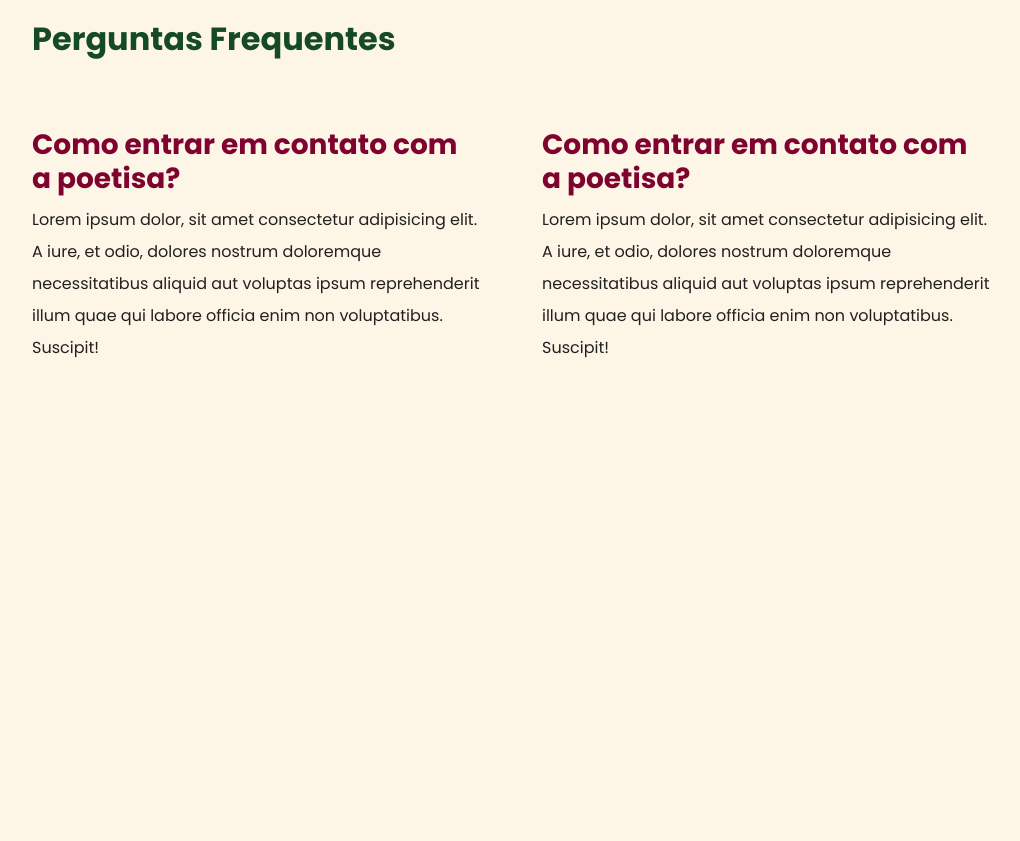
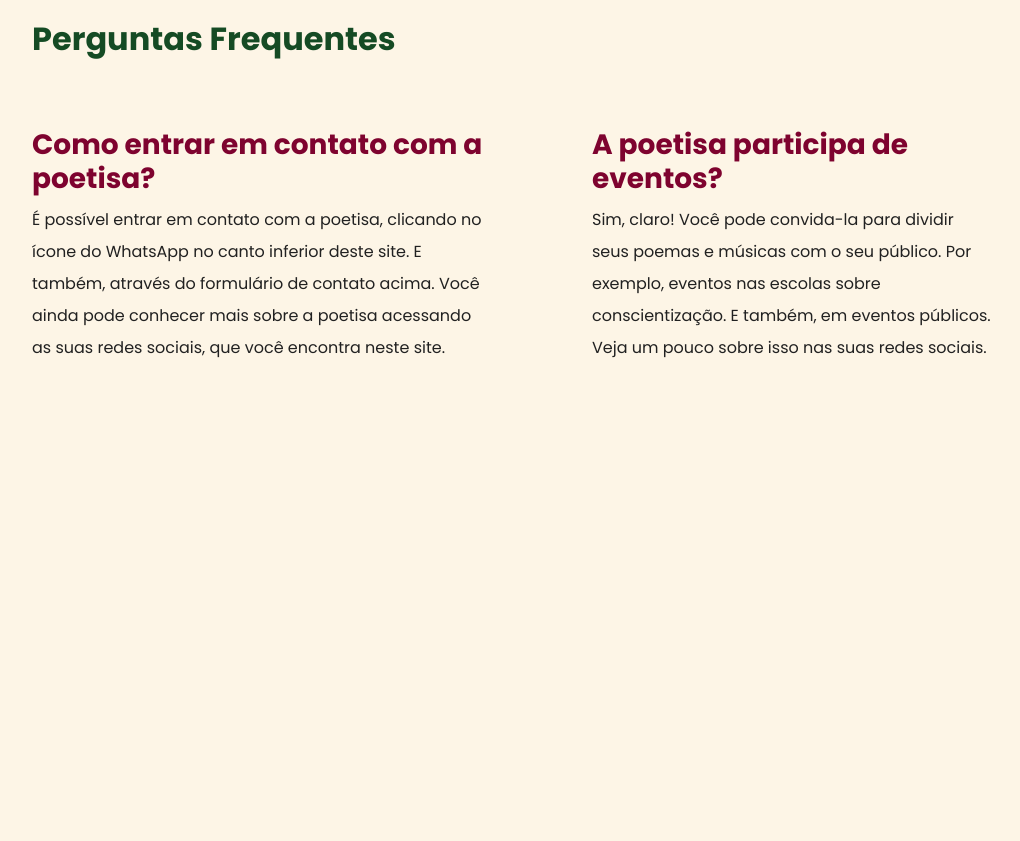
Before and after one commit to MarquinCss/Poetisa-Ana-Cristina, a plain HTML site: page index.html in a window 1280 px wide. Shown: the part 3020-3861 px from the top of the page, without its empty margins (128-1148 px from the left). Drawn offline with nearby package versions, Linux system fonts and the light colour scheme.

Commit message:
Update index.html

```diff
--- a/index.html
+++ b/index.html
@@ -175,16 +175,12 @@
         <div class="perguntas">
             <div class="pergunta">
                 <h3>Como entrar em contato com a poetisa?</h3>
-                <p>Lorem ipsum dolor, sit amet consectetur adipisicing elit. A iure, et odio, dolores nostrum doloremque
-                    necessitatibus aliquid aut voluptas ipsum reprehenderit illum quae qui labore officia enim non
-                    voluptatibus. Suscipit!</p>
+                <p>É possível entrar em contato com a poetisa, clicando no ícone do WhatsApp no canto inferior deste site. E também, através do formulário de contato acima. Você ainda pode conhecer mais sobre a poetisa acessando as suas redes sociais, que você encontra neste site.</p>
             </div>
 
             <div class="pergunta">
-                <h3>Como entrar em contato com a poetisa?</h3>
-                <p>Lorem ipsum dolor, sit amet consectetur adipisicing elit. A iure, et odio, dolores nostrum doloremque
-                    necessitatibus aliquid aut voluptas ipsum reprehenderit illum quae qui labore officia enim non
-                    voluptatibus. Suscipit!</p>
+                <h3>A poetisa participa de eventos?</h3>
+                <p>Sim, claro! Você pode convida-la para dividir seus poemas e músicas com o seu público. Por exemplo, eventos nas escolas sobre conscientização. E também, em eventos públicos. Veja um pouco sobre isso nas suas redes sociais.</p>
             </div>
 
 
```
